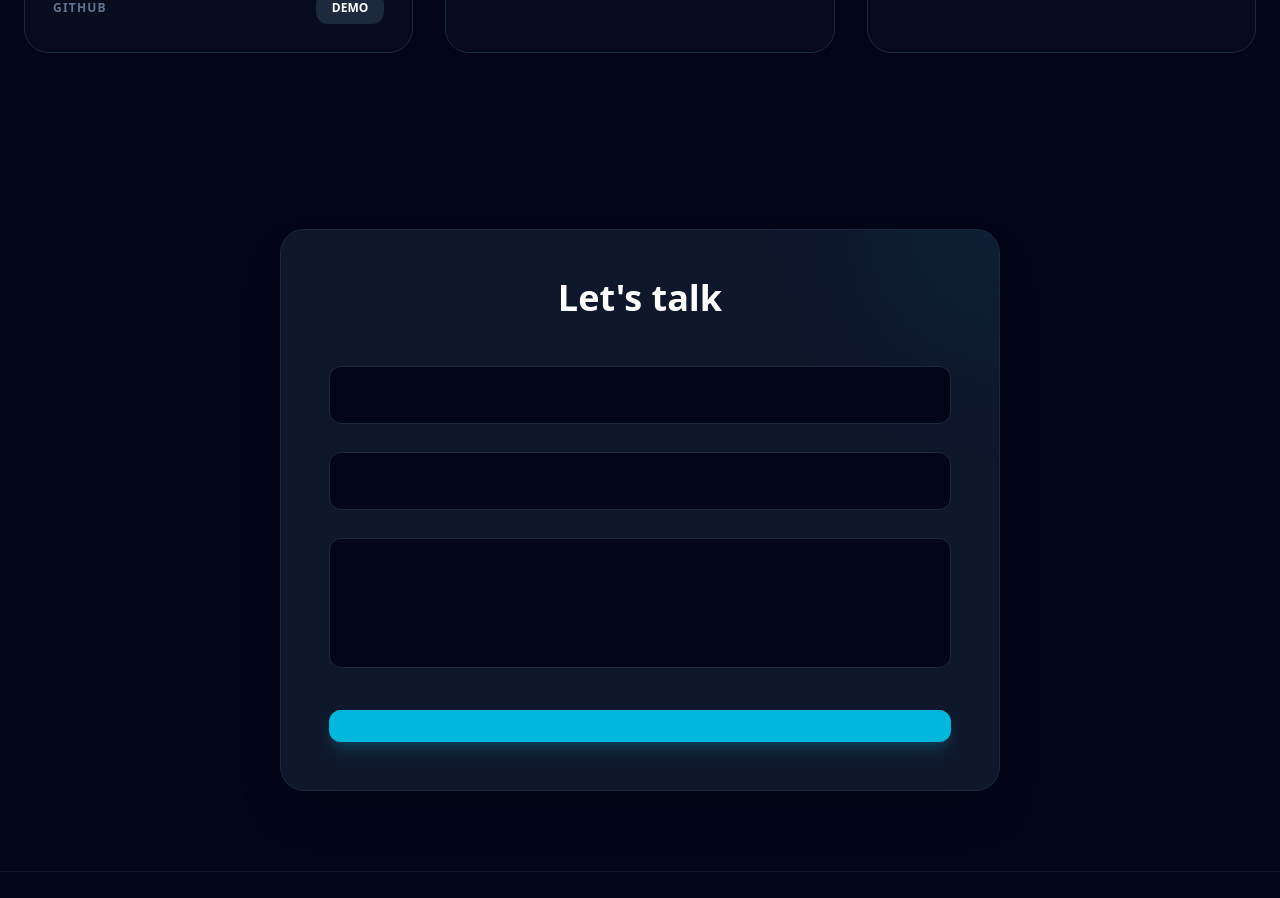
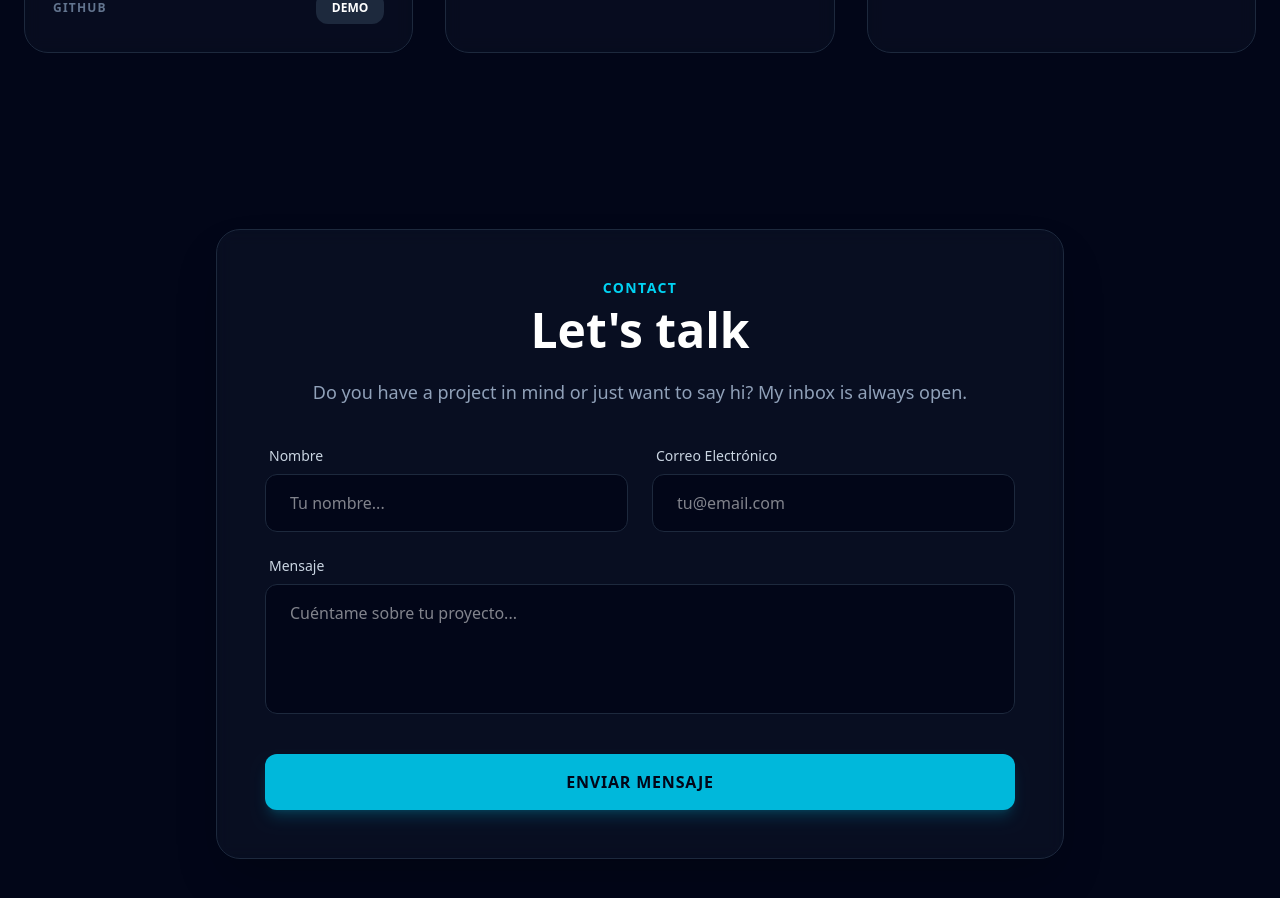
Before and after one commit to oscarblanco-software-eng/mi-portafolio, a React (Vite) app: page / in a window 1280 px wide. Shown: the part 1880-2778 px from the top of the page. Built offline with nearby package versions, Linux system fonts and the light colour scheme.

Commit message:
fix: resolve footer crash, update asset paths and redesign contact header

```diff
--- a/src/components/Contact.jsx
+++ b/src/components/Contact.jsx
@@ -1,67 +1,75 @@
-import { motion } from 'framer-motion'
+import { motion } from 'framer-motion';
 
 export default function Contact({ t }) {
+  // 🛡️ Validación de seguridad para evitar que la app se rompa si t no llega
+  if (!t) return null;
+
   return (
-    <section id="contacto" className="py-20 px-6 max-w-3xl mx-auto">
+    <section id="contacto" className="py-20 px-6 max-w-4xl mx-auto">
       <motion.div
-        initial={{ opacity: 0, scale: 0.9 }}
-        whileInView={{ opacity: 1, scale: 1 }}
+        initial={{ opacity: 0, y: 20 }}
+        whileInView={{ opacity: 1, y: 0 }}
         viewport={{ once: true }}
         transition={{ duration: 0.6 }}
-        className="bg-slate-900 border border-slate-800 p-8 md:p-12 rounded-3xl shadow-2xl text-center relative overflow-hidden"
+        className="bg-slate-900/50 border border-slate-800 p-8 md:p-12 rounded-3xl shadow-2xl backdrop-blur-sm relative overflow-hidden"
       >
-        {/* Adorno visual de fondo */}
-        <div className="absolute -top-24 -right-24 w-48 h-48 bg-cyan-500/10 blur-[80px] rounded-full"></div>
+       <div className="text-center mb-10 relative z-10 flex flex-col items-center">
+        {/* Subtítulo pequeño arriba */}
+        <span className="text-cyan-400 font-bold uppercase tracking-widest text-sm mb-2">
+         {t.subtitle}
+        </span>
 
-        <h2 className="text-4xl font-bold text-white mb-4 relative z-10">
-          {t.title} <span className="text-cyan-400">{t.accent}</span>
-        </h2>
-        <p className="text-slate-400 mb-10 text-lg relative z-10">
-          {t.desc}
-        </p>
+         {/* Título principal más grande abajo */}
+         <h2 className="text-4xl md:text-5xl font-extrabold text-white mb-6">
+         {t.title}
+          </h2>
 
-        {/* REEMPLAZA "tu_codigo_unico" con el de Formspree */}
+  <p className="text-slate-400 text-lg max-w-2xl mx-auto">
+    {t.description}
+  </p>
+</div>
+        {/* Formulario conectado a Formspree */}
         <form
           action="https://formspree.io/f/tu_codigo_unico"
           method="POST"
-          className="flex flex-col gap-5 text-left relative z-10"
+          className="grid grid-cols-1 md:grid-cols-2 gap-6 relative z-10"
         >
-          <div>
-            <label className="text-slate-400 text-sm mb-2 block ml-2 font-medium">
-              {t.labelName}
+          <div className="flex flex-col gap-2">
+            <label className="text-slate-300 text-sm font-medium ml-1">
+              {t.labelName || "Nombre"}
             </label>
             <input
               type="text"
               name="name"
               required
-              placeholder={t.placeholderName}
-              className="w-full bg-slate-950 border border-slate-800 rounded-xl py-4 px-6 text-white focus:outline-none focus:border-cyan-400 focus:ring-1 focus:ring-cyan-400/30 transition-all"
+              placeholder={t.placeholderName || "Tu nombre..."}
+              className="w-full bg-slate-950 border border-slate-800 rounded-xl py-4 px-6 text-white focus:outline-none focus:border-cyan-500 focus:ring-1 focus:ring-cyan-500/30 transition-all"
             />
           </div>
 
-          <div>
-            <label className="text-slate-400 text-sm mb-2 block ml-2 font-medium">
-              {t.labelEmail}
+          <div className="flex flex-col gap-2">
+            <label className="text-slate-300 text-sm font-medium ml-1">
+              {t.labelEmail || "Correo Electrónico"}
             </label>
             <input
               type="email"
               name="email"
               required
-              placeholder={t.placeholderEmail}
-              className="w-full bg-slate-950 border border-slate-800 rounded-xl py-4 px-6 text-white focus:outline-none focus:border-cyan-400 focus:ring-1 focus:ring-cyan-400/30 transition-all"
+              placeholder={t.placeholderEmail || "tu@email.com"}
+              className="w-full bg-slate-950 border border-slate-800 rounded-xl py-4 px-6 text-white focus:outline-none focus:border-cyan-500 focus:ring-1 focus:ring-cyan-500/30 transition-all"
             />
           </div>
 
-          <div>
-            <label className="text-slate-400 text-sm mb-2 block ml-2 font-medium">
-              {t.labelMessage}
+          <div className="flex flex-col gap-2 md:col-span-2">
+            <label className="text-slate-300 text-sm font-medium ml-1">
+              {t.labelMessage || "Mensaje"}
             </label>
             <textarea
               name="message"
               required
               rows="4"
-              placeholder={t.placeholderMessage}
-              className="w-full bg-slate-950 border border-slate-800 rounded-xl py-4 px-6 text-white focus:outline-none focus:border-cyan-400 focus:ring-1 focus:ring-cyan-400/30 transition-all resize-none"
+              placeholder={t.placeholderMessage || "Cuéntame sobre tu proyecto..."}
+              className="w-full bg-slate-950 border border-slate-800 rounded-xl py-4 px-6 text-white focus:outline-none focus:border-cyan-500 focus:ring-1 focus:ring-cyan-500/30 transition-all resize-none"
             ></textarea>
           </div>
 
@@ -69,12 +77,12 @@ export default function Contact({ t }) {
             whileHover={{ scale: 1.02 }}
             whileTap={{ scale: 0.98 }}
             type="submit"
-            className="mt-4 bg-cyan-500 hover:bg-cyan-600 text-slate-950 font-black py-4 rounded-xl transition-colors shadow-lg shadow-cyan-500/20"
+            className="md:col-span-2 mt-4 bg-cyan-500 hover:bg-cyan-400 text-slate-950 font-black py-4 rounded-xl transition-all shadow-lg shadow-cyan-500/20 uppercase tracking-wider"
           >
-            {t.send}
+            {t.send || "Enviar Mensaje"}
           </motion.button>
         </form>
       </motion.div>
     </section>
-  )
+  );
 }
--- a/src/constants/languages.js
+++ b/src/constants/languages.js
@@ -8,7 +8,7 @@ export const translations = {
     },
     hero: {
       greeting: "Hola, mi nombre es",
-      subtitle: "Desarrollador Full Stack en formación. Apasionado por crear experiencias digitales modernas, minimalistas y eficientes.",
+      subtitle: "Desarrollador Full Stack. Apasionado por crear experiencias digitales modernas, minimalistas y eficientes.",
       btnProjects: "Ver mi trabajo",
       btnContact: "Contáctame"
     },
@@ -33,7 +33,7 @@ export const translations = {
         },
         {
           id: 2,
-          title: "Task Manager",
+          title: "Administrador de tareas",
           description: "Aplicación para la gestión de tareas diarias con almacenamiento local.",
           tech: ["JavaScript", "CSS3", "HTML5"],
           image: "/projects/task_manager.png",
@@ -42,7 +42,7 @@ export const translations = {
         },
         {
           id: 3,
-          title: "Weather Dashboard",
+          title: "Panel meteorológico",
           description: "Visualizador del clima en tiempo real utilizando APIs externas.",
           tech: ["React", "Vite", "OpenWeather API"],
           image: "/projects/weather_dashboard.png",
@@ -70,7 +70,7 @@ export const translations = {
     },
     hero: {
       greeting: "Hello, my name is",
-      subtitle: "Full Stack Developer in training. Passionate about creating modern, minimalist, and efficient digital experiences.",
+      subtitle: "Full Stack Developer. Passionate about creating modern, minimalist, and efficient digital experiences.",
       btnProjects: "View my work",
       btnContact: "Contact me"
     },
@@ -114,8 +114,8 @@ export const translations = {
       ]
     },
     footer: {
-      rights: "All rights reserved.",
-      developed: "Developed by Oscar Blanco"
+      rights: "Todos los derechos reservados",
+      developed: "Desarrollado por Oscar Blanco"
     },
     contact: {
       title: "Let's talk",
```
Also changed, not shown: src/components/Footer.jsx (+17 -17 lines).
